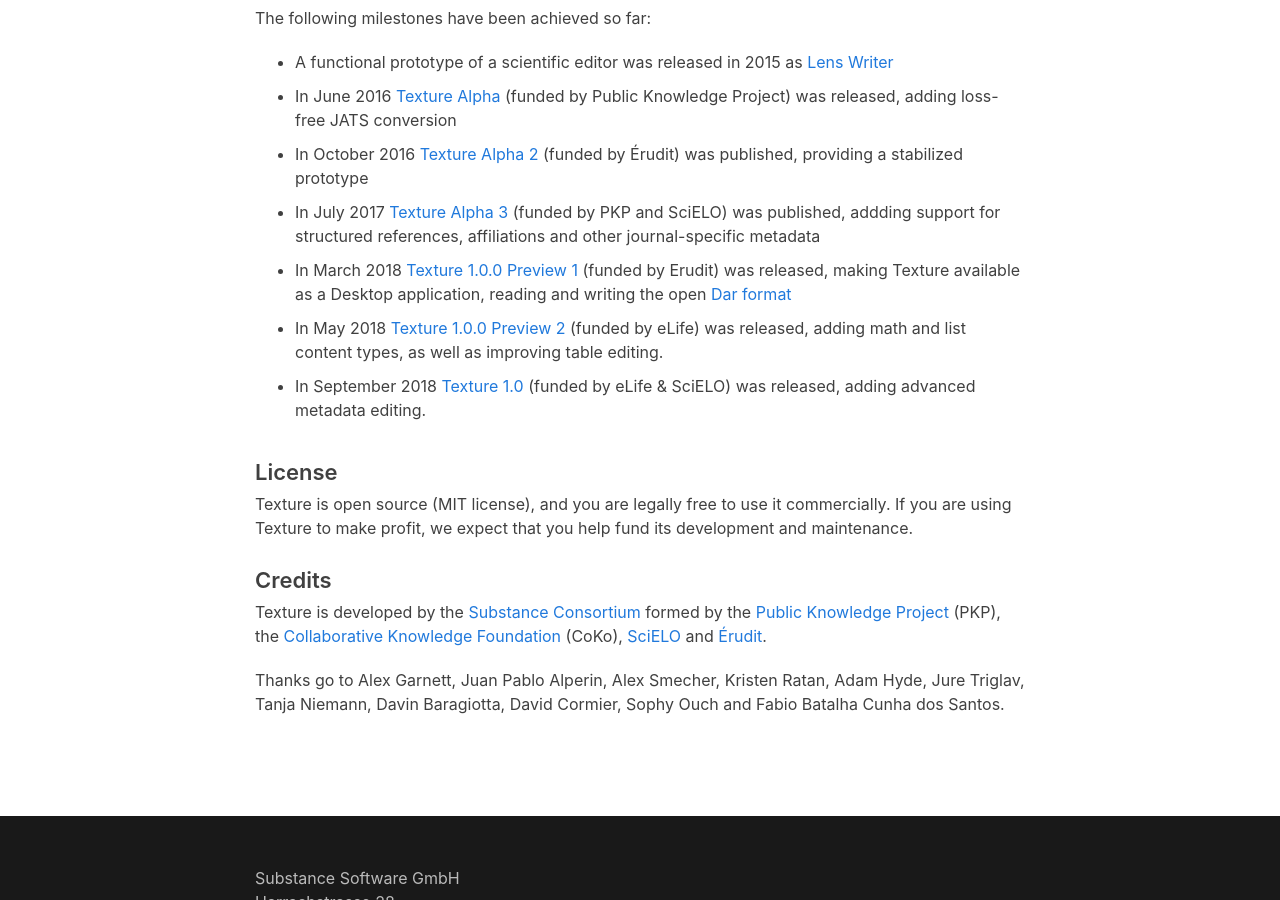
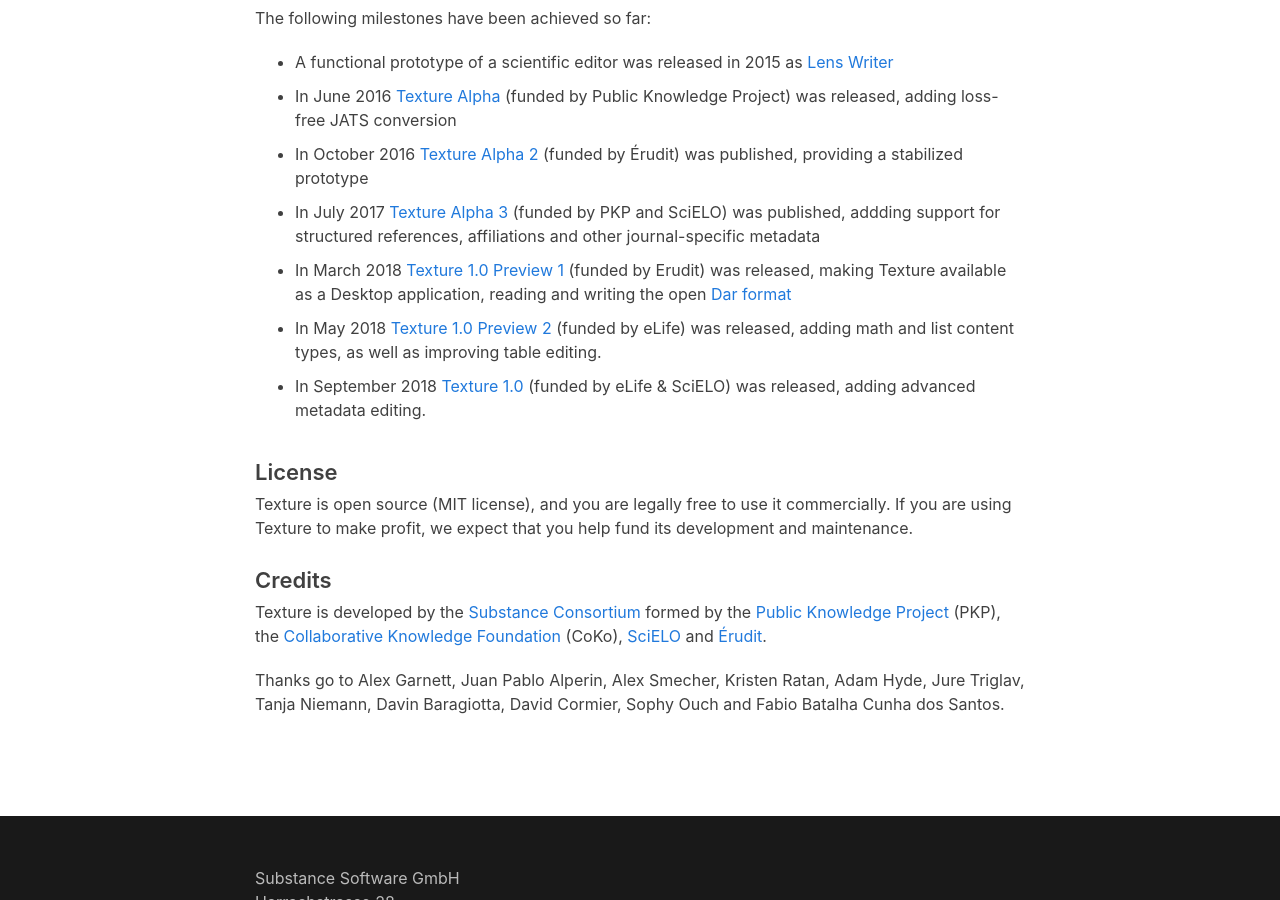
Before and after one commit to substance/substance.github.com, a Jekyll site: the page built from texture/index.html, in a window 1280 px wide and 900 px high, scrolled down 1379 px. Built offline with Jekyll 4.4.1, drawn with Linux system fonts in a browser that asks for light colours; nearby versions of some CDN libraries; library files that are not in the unit come from our copies.

Commit message:
Update index.html

```diff
--- a/texture/index.html
+++ b/texture/index.html
@@ -27,8 +27,8 @@
       <li>In June 2016 <a href="https://github.com/substance/texture/releases/tag/v1.0.0-alpha">Texture Alpha</a> (funded by Public Knowledge Project) was released, adding loss-free JATS conversion</li>
       <li>In October 2016 <a href="https://github.com/substance/texture/releases/tag/v1.0.0-alpha.2">Texture Alpha 2</a> (funded by Érudit) was published, providing a stabilized prototype</li>
       <li>In July 2017 <a href="https://github.com/substance/texture/releases/tag/v1.0.0-alpha.3">Texture Alpha 3</a> (funded by PKP and SciELO) was published, addding support for structured references, affiliations and other journal-specific metadata</li>
-      <li>In March 2018 <a href="https://github.com/substance/texture/releases/tag/v1.0.0-preview.1">Texture 1.0.0 Preview 1</a> (funded by Erudit) was released, making Texture available as a Desktop application, reading and writing the open <a href="https://github.com/substance/dar">Dar format</a></li>
-      <li>In May 2018 <a href="https://github.com/substance/texture/releases/tag/v1.0.0-preview.2">Texture 1.0.0 Preview 2</a> (funded by eLife) was released, adding math and list content types, as well as improving table editing.</li>
+      <li>In March 2018 <a href="https://github.com/substance/texture/releases/tag/v1.0.0-preview.1">Texture 1.0 Preview 1</a> (funded by Erudit) was released, making Texture available as a Desktop application, reading and writing the open <a href="https://github.com/substance/dar">Dar format</a></li>
+      <li>In May 2018 <a href="https://github.com/substance/texture/releases/tag/v1.0.0-preview.2">Texture 1.0 Preview 2</a> (funded by eLife) was released, adding math and list content types, as well as improving table editing.</li>
       <li>In September 2018 <a href="https://github.com/substance/texture/releases/tag/v1.0">Texture 1.0</a> (funded by eLife & SciELO) was released, adding advanced metadata editing.</li>
     </ul>
     <h3>License</h3>
```
